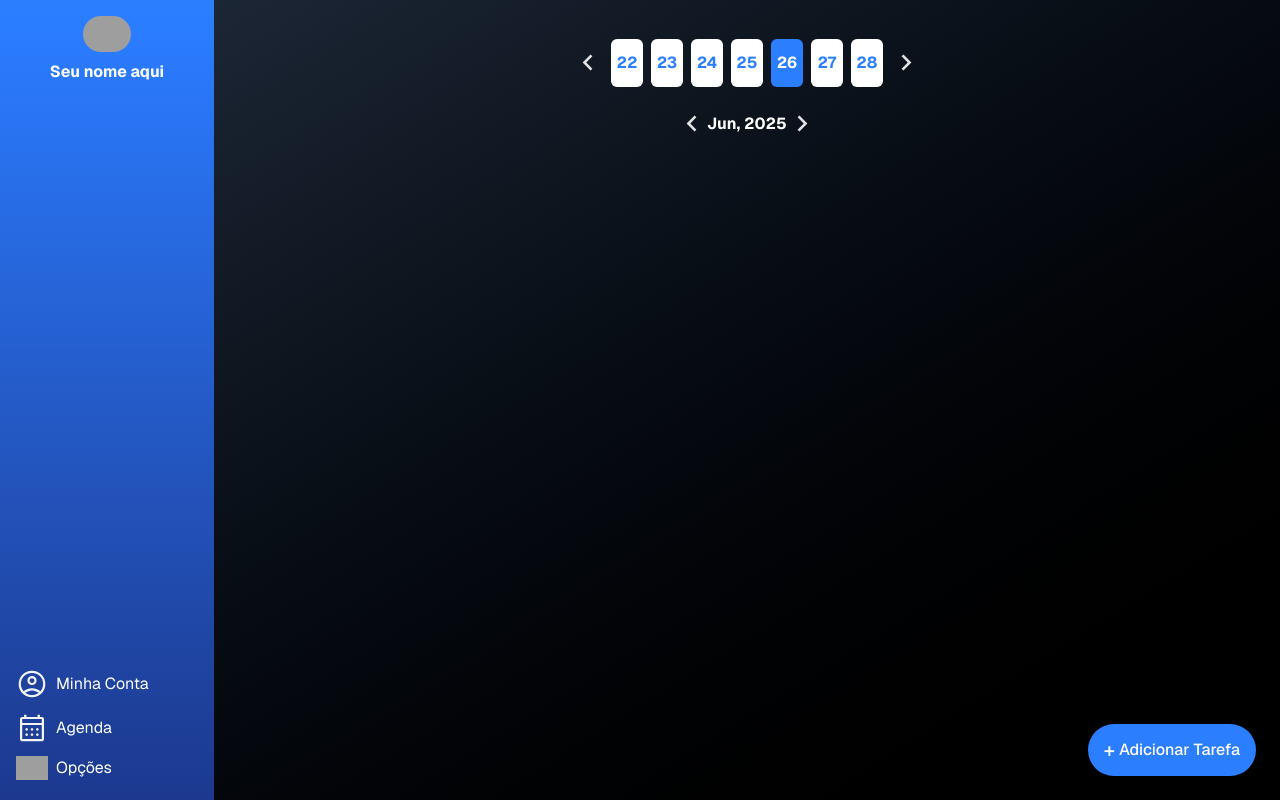
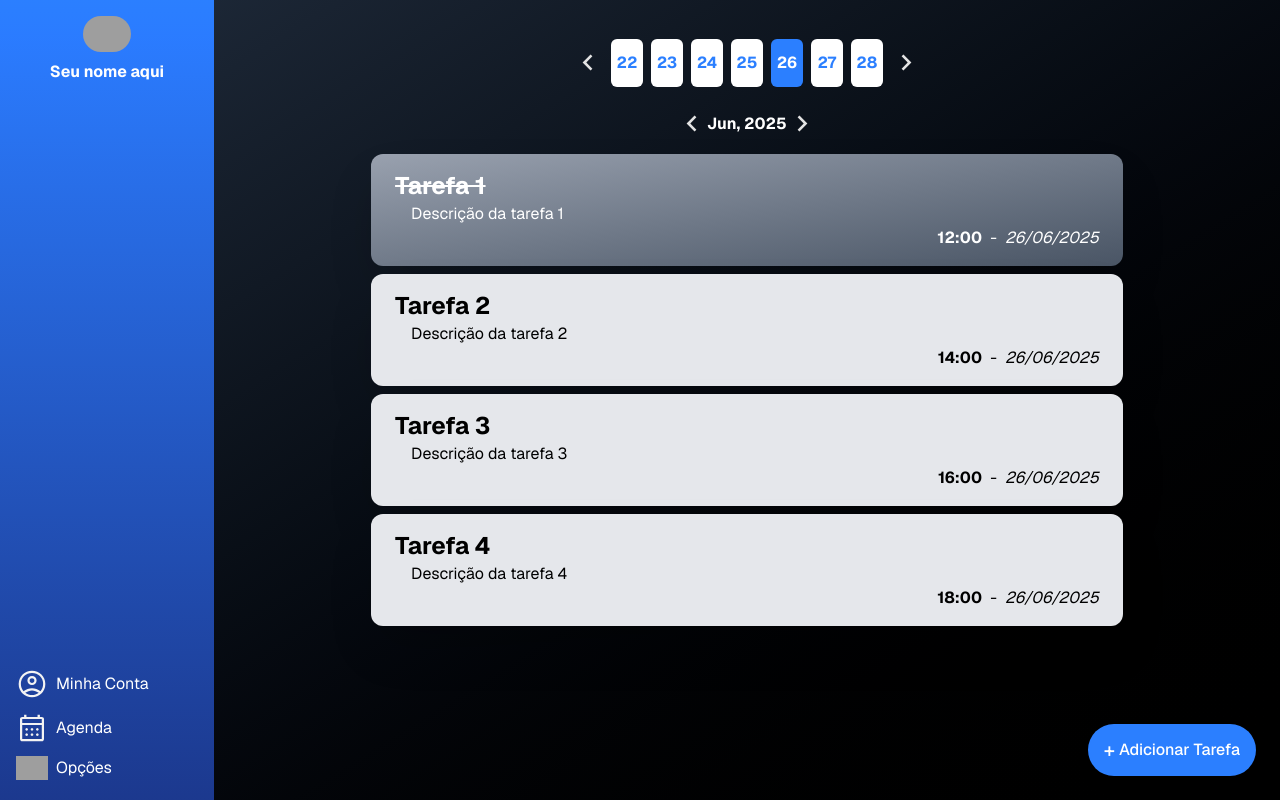
Before and after one commit to yanchagas04/MelembraAI, a Next.js app: page / in a window 1280 px wide. Built offline with nearby package versions, Linux system fonts and the light colour scheme; grey boxes are pictures that could not be loaded.

Commit message:
update: Troquei o horário para itálico

```diff
--- a/src/app/page.tsx
+++ b/src/app/page.tsx
@@ -11,7 +11,7 @@ const tarefasConst : Tarefa[] = [
     id: "1",
     titulo: "Tarefa 1",
     descricao: "Descrição da tarefa 1",
-    data: "2025-10-4",
+    data: `${new Date().getFullYear()}-${new Date().getDate()}-${new Date().getMonth() + 1}`,
     horaFim: "12:00",
     concluida: true
   },
@@ -19,7 +19,7 @@ const tarefasConst : Tarefa[] = [
     id: "2",
     titulo: "Tarefa 2",
     descricao: "Descrição da tarefa 2",
-    data: "2025-10-4",
+    data: `${new Date().getFullYear()}-${new Date().getDate()}-${new Date().getMonth() + 1}`,
     horaFim: "14:00",
     concluida: false
   },
@@ -27,7 +27,7 @@ const tarefasConst : Tarefa[] = [
     id: "3",
     titulo: "Tarefa 3",
     descricao: "Descrição da tarefa 3",
-    data: "2025-10-4",
+    data: `${new Date().getFullYear()}-${new Date().getDate()}-${new Date().getMonth() + 1}`,
     horaFim: "16:00",
     concluida: false
   },
@@ -35,7 +35,7 @@ const tarefasConst : Tarefa[] = [
     id: "4",
     titulo: "Tarefa 4",
     descricao: "Descrição da tarefa 4",
-    data: "2025-10-4",
+    data: `${new Date().getFullYear()}-${new Date().getDate()}-${new Date().getMonth() + 1}`,
     horaFim: "18:00",
     concluida: false
   }
--- a/src/components/Tarefas/TarefaCard.tsx
+++ b/src/components/Tarefas/TarefaCard.tsx
@@ -29,7 +29,7 @@ export default function TarefaCard(props: Tarefa){
                 <span className="flex flex-row justify-end items-center gap-2">
                     <p className="font-bold">{props.horaFim}</p>
                     -
-                    <p>{formatada.toISOString().split("T")[0].split("-").reverse().join("/")}</p>
+                    <p className="italic">{formatada.toISOString().split("T")[0].split("-").reverse().join("/")}</p>
                 </span>
             </div>
             <div className={`${hovered ? "w-8" : "w-0"} flex flex-col gap-2 items-center justify-center transition-all ease-in-out duration-300 h-full`}>
```
